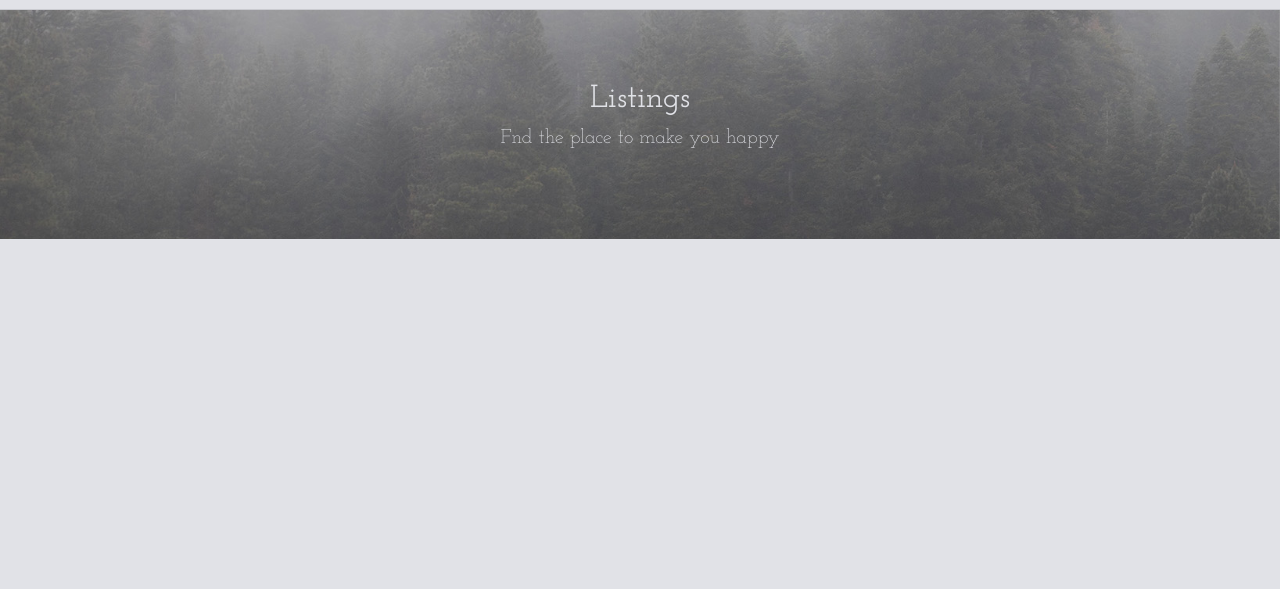
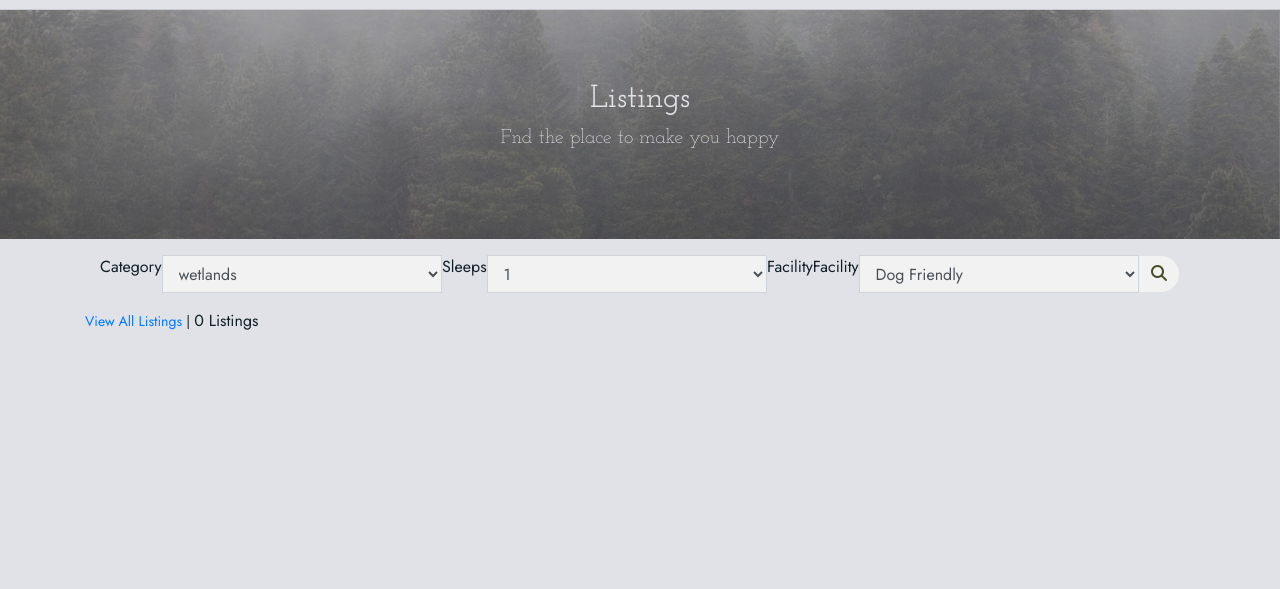
Before and after one commit to Isabella-Mitchell/lonely-house, a Django app: page /listings/ in a window 1280 px wide. Shown: the part 65-654 px from the top of the page. Run offline with Django 3.2, Linux system fonts and the light colour scheme; data that the repository does not hold is empty; some libraries are stand-ins or nearby versions.

Commit message:
Added further filter functionality to views.py and listings.html

```diff
--- a/listings/templates/listings/listings.html
+++ b/listings/templates/listings/listings.html
@@ -13,6 +13,60 @@
         </div>
     </div>
     <div class="container">
+        <div class="row">
+            <div class="col-12">
+                <form method="GET" action="{% url 'listings' %}">
+                    <div class="container">
+                        <div class="form-group">
+                            <div class="input-group">
+                                <!--Category-->
+                                <label for="exampleFormControlSelect1">Category</label>
+                                <select class="form-control" id="exampleFormControlSelect1" name="category">
+                                <option value="wetlands">wetlands</option>
+                                <option value="forest">forest</option>
+                                </select>
+                                <!--Sleeps-->
+                                <label for="exampleFormControlSelect2">Sleeps</label>
+                                <select class="form-control" id="exampleFormControlSelect2" name="sleeps">
+                                <option value="1">1</option>
+                                <option value="2">2</option>
+                                <option value="3">3</option>
+                                <option value="4">4</option>
+                                <option value="12">12</option>
+                                </select>
+                                Facility
+                                <label for="exampleFormControlSelect3">Facility</label>
+                                <select class="form-control" id="exampleFormControlSelect3" name="facility">
+                                <option value="dog_friendly">Dog Friendly</option>
+                                <option value="wheelchair_accessible">Wheelchair Accessible</option>
+                                </select>
+                                <div class="input-group-append">
+                                    <button class="form-control btn" type="submit">
+                                        <span class="icon">
+                                            <i class="fas fa-search"></i>
+                                        </span>
+                                    </button>
+                                </div>
+                            </div>
+                        </div>
+                    </div>
+                </form>
+            </div>
+        </div>
+        <div class="row">
+            <div class="col-12">
+                <p>
+                    {% if search_term or sleep_query != 'None_None' %}
+                        <span class="small"><a href="{% url 'listings' %}">View All Listings</a> | </span>
+                    {% endif %}
+                    {{ listings|length }} Listings
+                    {% if search_term %} found for <strong>"{{ search_term }}"</strong>{% endif %}
+                    {% if sleeps_query %} found for <strong>"Sleeps {{ sleeps_query }}" | </strong>{% endif %}
+                    {% if categories_query_name %} found for <strong>"Category: {{ categories_query_name }}" | </strong>{% endif %}
+                    {% if categories_query_name %} found for <strong>"Facility: {{ facilities_query_name }}" | </strong>{% endif %}
+                </p>
+            </div>
+        </div>
         <div class="row">
             {% for listing in listings %}
             <!--Landscape card-->
--- a/listings/views.py
+++ b/listings/views.py
@@ -1,7 +1,55 @@
 from django.shortcuts import render, redirect, reverse, get_object_or_404
 from django.contrib import messages
 from django.db.models import Q
-from .models import Listing, Category, Image
+from .models import Listing, Category, Image, Facility
+
+
+def is_valid_queryparam(param):
+    return param != '' and param is not None
+
+
+# def filter(request):
+#     qs = Listing.objects.all()
+#     # filter_category = request.GET.get('category')
+#     filter_sleeps = request.GET.get('sleeps')
+#     # filter_facilities = request.GET.get('facilities')
+
+#     # if is_valid_queryparam(filter_category):
+#     #     qs = qs.filter(category=filter_category)
+
+#     if is_valid_queryparam(filter_sleeps):
+#         qs = qs.filter(no_sleeps=filter_sleeps)
+
+#     # if is_valid_queryparam(filter_facilities):
+#     #     qs = qs.filter(facilities=filter_facilities)
+
+#     return qs
+
+
+# def all_listings(request):
+
+#     listings = Listing.objects.all()
+#     query = None
+#     qs = filter(request)
+
+#     if request.GET:
+#         if 'q' in request.GET:
+#             query = request.GET['q']
+#             if not query:
+#                 messages.error(
+#                     request, "You didn't enter any search criteria!")
+#                 return redirect(reverse('listings'))
+
+#             queries = Q(name__icontains=query) | Q(
+#                 description__icontains=query)
+#             listings = listings.filter(queries)
+
+#     context = {
+#         'listings': listings,
+#         'search_term': query,
+#         'queryset': qs,
+#     }
+#     return render(request, "listings/listings.html", context)
 
 
 def all_listings(request):
@@ -9,11 +57,30 @@ def all_listings(request):
 
     listings = Listing.objects.all()
     query = None
-
-    for listing in listings:
-        print(listing.facilities.all())
+    sleeps_query = None
+    categories_query = None
+    categories_query_name = None
+    facilities_query = None
+    facilities_query_name = None
 
     if request.GET:
+
+        if 'category' in request.GET:
+            categories_query_name = request.GET['category']
+            categories_query = request.GET['category'].split(',')
+            listings = listings.filter(category__name__in=categories_query)
+            categories_query = Category.objects.filter(name__in=categories_query)
+
+        if 'sleeps' in request.GET:
+            sleeps_query = request.GET['sleeps']
+            listings = listings.filter(no_sleeps=sleeps_query)
+
+        if 'facility' in request.GET:
+            facilities_query_name = request.GET['facility']
+            facilities_query = request.GET['facility'].split(',')
+            listings = listings.filter(facilities__name__in=facilities_query)
+            facilities_query = Facility.objects.filter(name__in=facilities_query)
+
         if 'q' in request.GET:
             query = request.GET['q']
             if not query:
@@ -28,6 +95,11 @@ def all_listings(request):
     context = {
         'listings': listings,
         'search_term': query,
+        'categories_query': categories_query,
+        'categories_query_name': categories_query_name,
+        'sleeps_query': sleeps_query,
+        'facilities_query': facilities_query,
+        'facilities_query_name':facilities_query_name,
     }
 
     return render(request, 'listings/listings.html', context)
```
